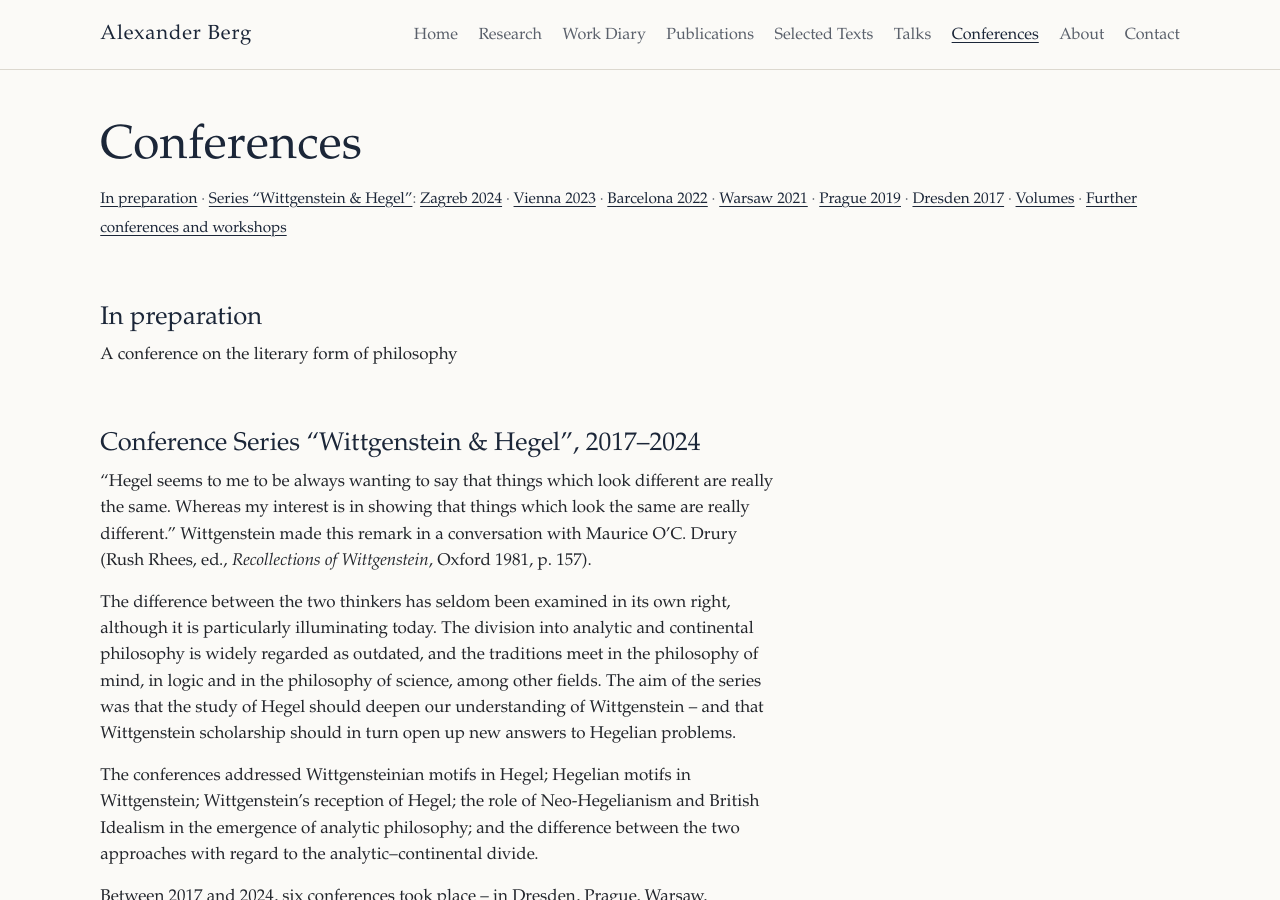
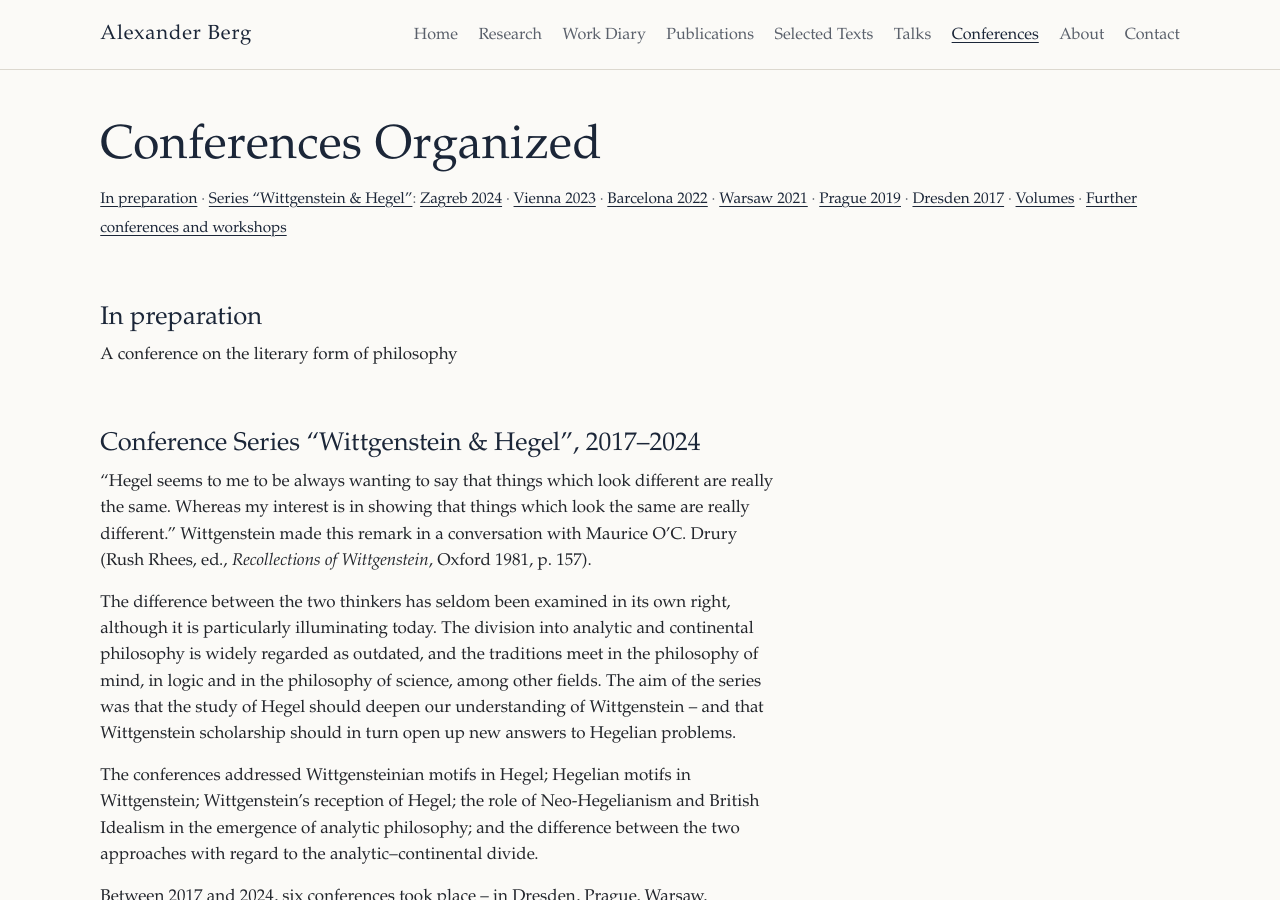
Before and after one commit to dralexanderberg/website, a Jekyll site: the page built from conferences/index.html, in a window 1280 px wide and 900 px high. Built offline with Jekyll 4.4.1, drawn with Linux system fonts in a browser that asks for light colours.

Commit message:
Conferences page: heading "Conferences Organized"
The page heading and browser-tab title now say that these are
conferences Alexander Berg organized, not ones he attended. The
navigation keeps the short label "Conferences".

Co-Authored-By: Claude Opus 5.5 <noreply@anthropic.com>
Claude-Session: https://claude.ai/code/session_01DaTNutaFvg9aFZdq3qhdu7

```diff
--- a/conferences/index.html
+++ b/conferences/index.html
@@ -1,6 +1,6 @@
 ---
 layout: default
-title: Conferences
+title: Conferences Organized
 description: >-
   Conferences organized by Alexander Berg: the international series
   “Wittgenstein & Hegel” (Dresden 2017, Prague 2019, Warsaw 2021, Barcelona
@@ -9,7 +9,7 @@ description: >-
 structured_data: events-jsonld.html
 ---
 {%- assign conf = site.data.conferences %}
-<h1>Conferences</h1>
+<h1>Conferences Organized</h1>
 
 <nav class="toc" aria-label="Sections">
 {%- if conf.in_preparation %}<a href="#in-preparation">In preparation</a> · {% endif %}<a href="#series">Series “Wittgenstein &amp; Hegel”</a>: {% for c in conf.series %}<a href="#{{ c.id }}">{{ c.city }} {{ c.start | date: "%Y" }}</a> · {% endfor %}<a href="#volumes">Volumes</a>{% if conf.further %} · <a href="#further">Further conferences and workshops</a>{% endif %}
```
